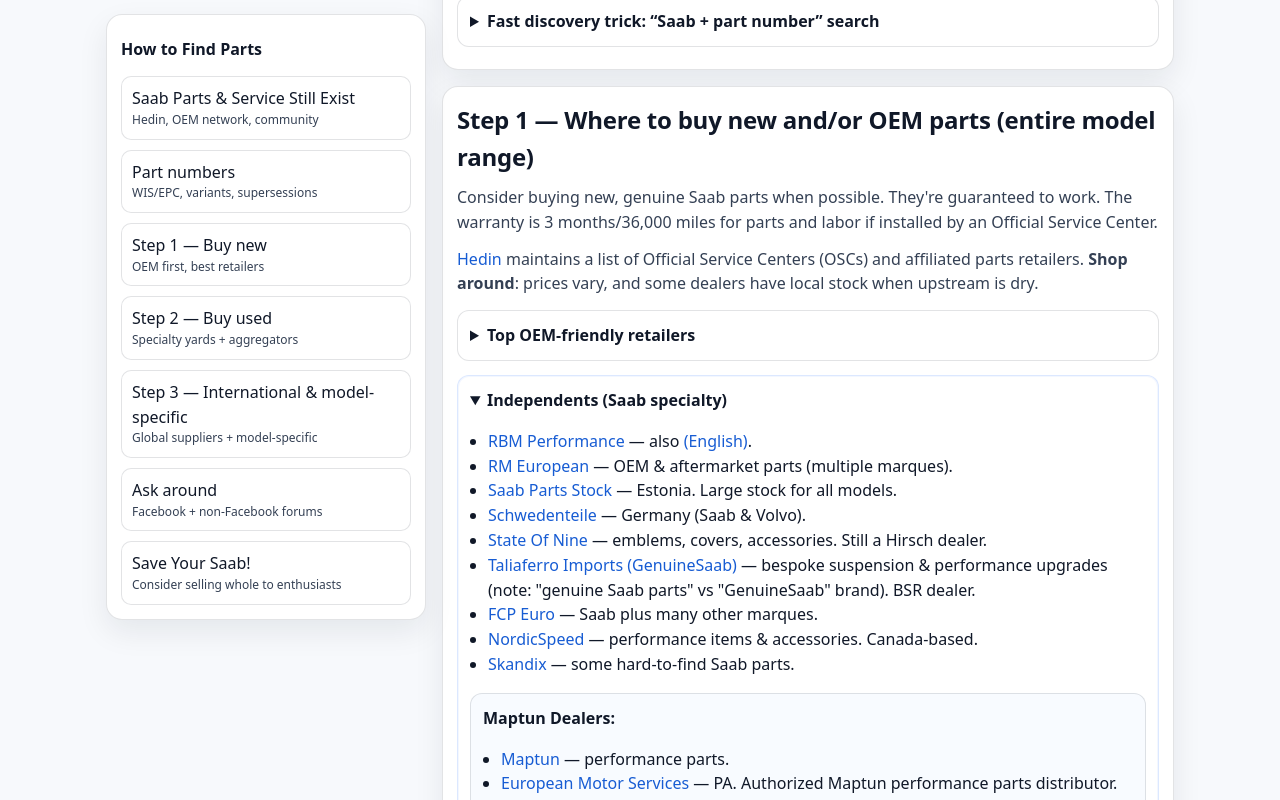
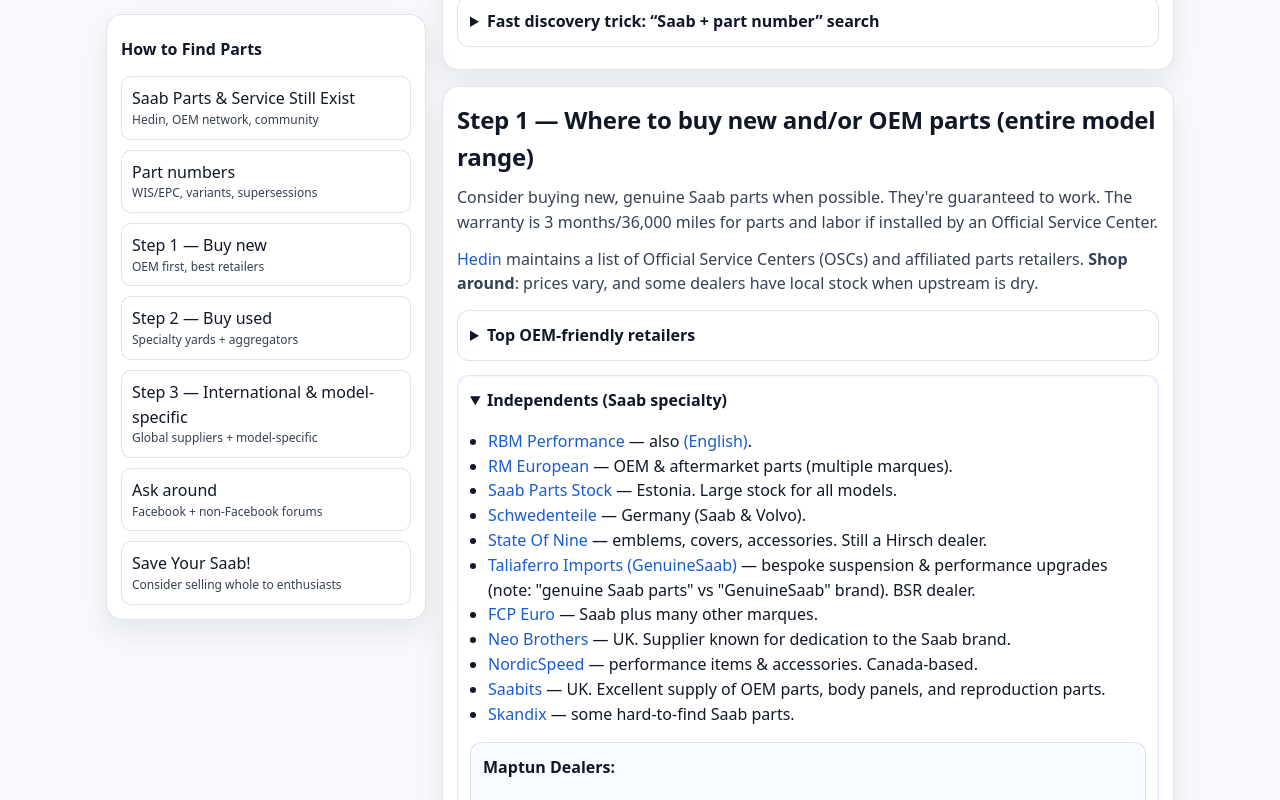
Before and after one commit to ajakejyt1/stop-scrapping-saabs, a React (Vite) app: page / in a window 1280 px wide. Both pictures are taken after a click on the heading "Independents (Saab specialty)". Shown: the part 1624-2424 px from the top of the page. Built offline with nearby package versions, Linux system fonts and the light colour scheme.

Commit message:
Neobros+Saabits
Added 2 suppliers

```diff
--- a/src/App.tsx
+++ b/src/App.tsx
@@ -260,10 +260,22 @@
                 — Saab plus many other marques.
               </li>
               <li>
+                <a href="https://www.neobrothers.co.uk/saab-2" target="_blank" rel="noopener">
+                  Neo Brothers
+                </a>{" "}
+                — UK. Supplier known for dedication to the Saab brand.
+              </li>
+               <li>
                 <a href="https://nordicspeed.com/" target="_blank" rel="noopener">
                   NordicSpeed
                 </a>{" "}
                 — performance items &amp; accessories. Canada-based.
+              </li>
+                <li>
+                <a href="https://Saabits.com" target="_blank" rel="noopener">
+                  Saabits
+                </a>{" "}
+                — UK. Excellent supply of OEM parts, body panels, and reproduction parts.
               </li>
               <li>
                 <a href="https://skandix.de/en/" target="_blank" rel="noopener">
@@ -271,6 +283,8 @@
                 </a>{" "}
                 — some hard-to-find Saab parts.
               </li>
+
+
             </ul>
             <div className="callout">
               <b>Maptun Dealers:</b>
```
